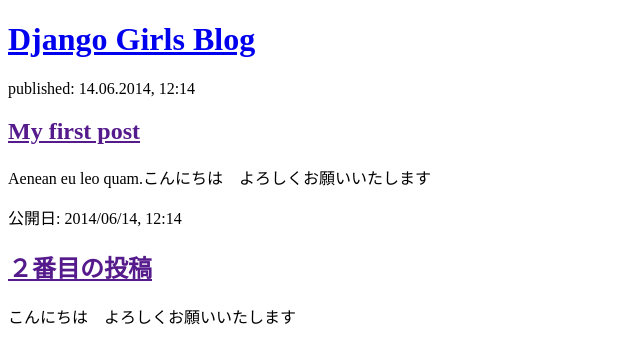
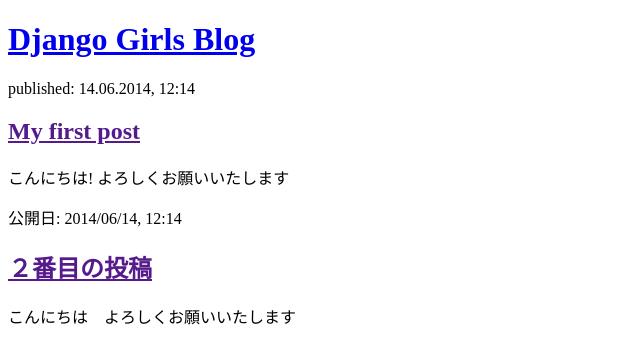
Before and after one commit to Hiro2355/my-first-blog, a Django app: page / in a window 1280 px wide. Shown: the top 364 px of the page, without its empty margins (0-640 px from the left). Run offline with Django 5.2, Linux system fonts and the light colour scheme.

Commit message:
Changed the HTML for the site.

```diff
--- a/blog/templates/blog/post_list.html
+++ b/blog/templates/blog/post_list.html
@@ -13,7 +13,7 @@
     <div>
         <p>published: 14.06.2014, 12:14</p>
         <h2><a href="">My first post</a></h2>
-        <p>Aenean eu leo quam.こんにちは　よろしくお願いいたします</p>
+        <p>こんにちは! よろしくお願いいたします</p>
     </div>
 
     <div>
```
